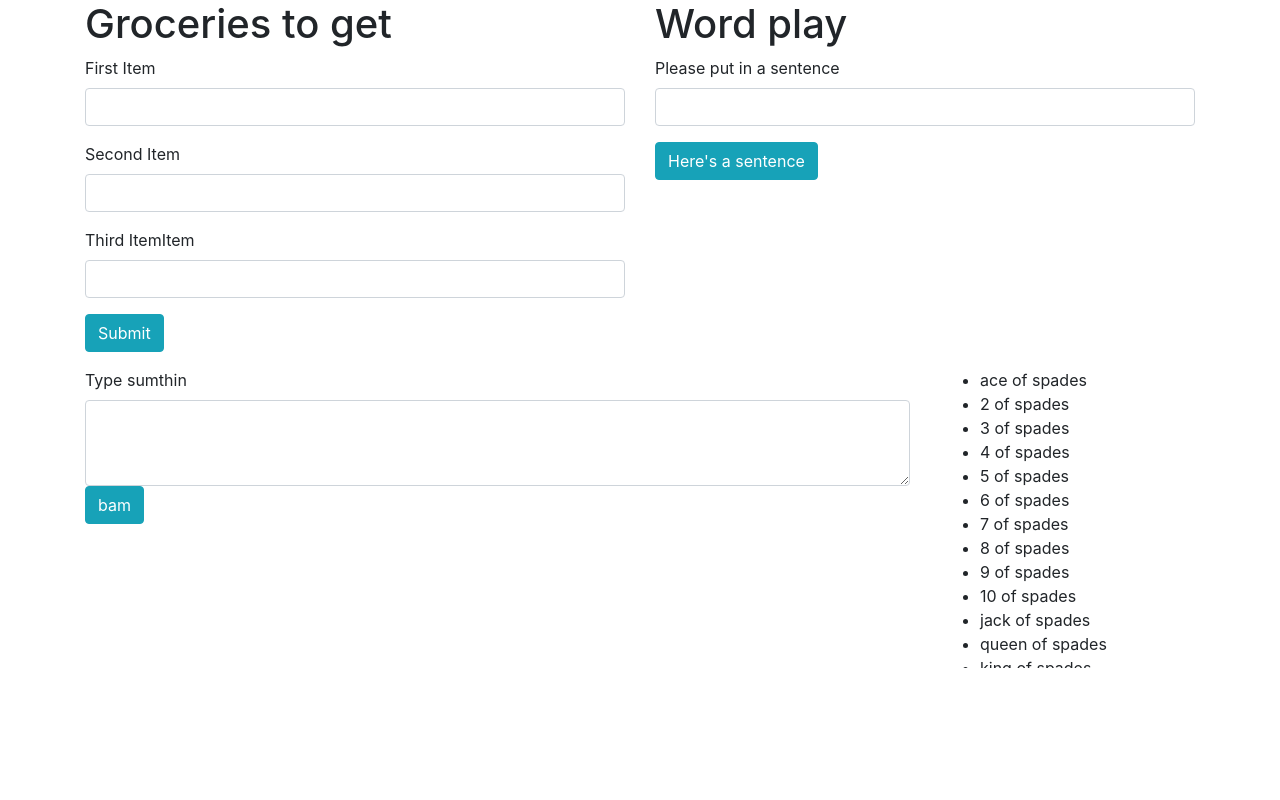
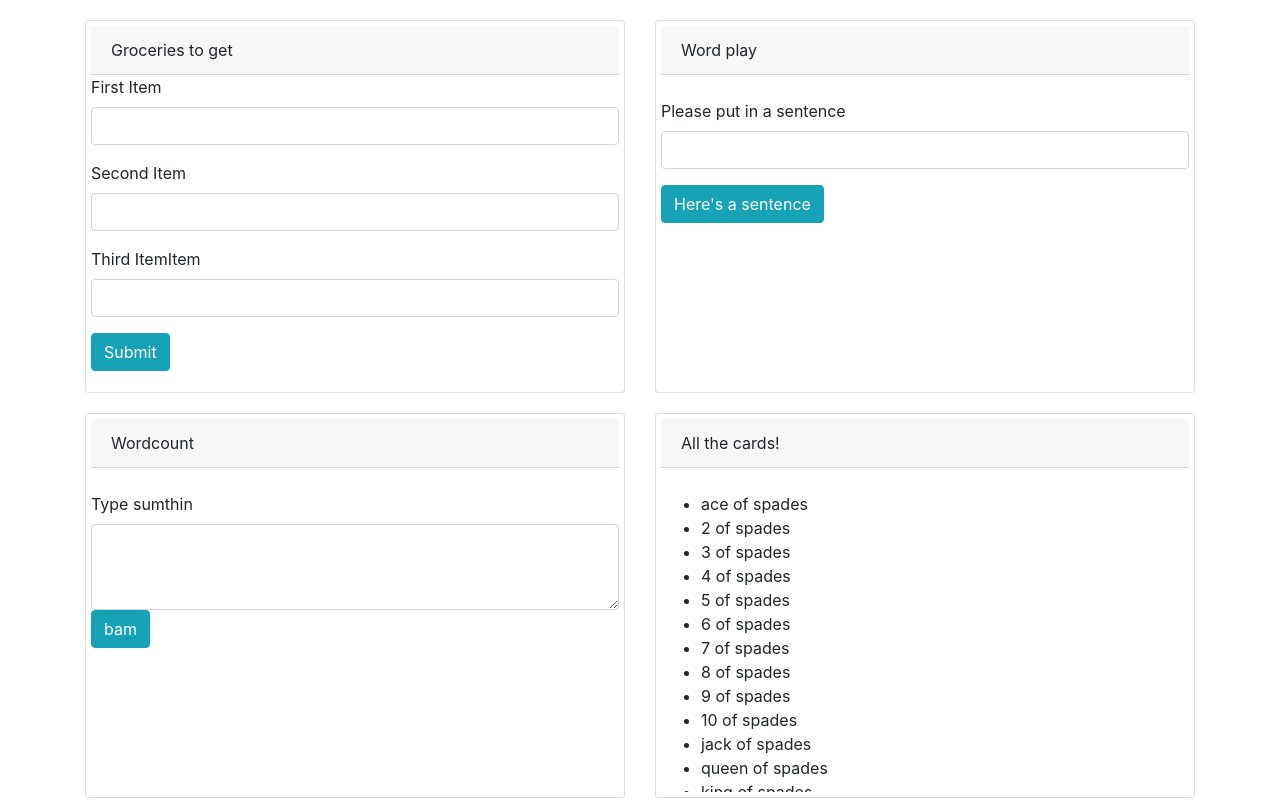
Before and after one commit to scottafraser/loopingarrays, a plain HTML site: page index.html in a window 1280 px wide. Drawn offline with nearby package versions, Linux system fonts and the light colour scheme.

Commit message:
made it pretty

```diff
--- a/css/styles.css
+++ b/css/styles.css
@@ -6,3 +6,8 @@
   height: 300px;
   overflow: scroll;
 }
+
+.card {
+  margin: 20px;
+  padding: 5px;
+}
--- a/index.html
+++ b/index.html
@@ -17,9 +17,9 @@
   </head>
   <body>
     <div class="container">
-      <div class="row">
-        <div class="col">
-          <h1>Groceries to get</h1>
+      <div class="card-deck">
+        <div class="card">
+          <div class="card-header">Groceries to get</div>
 
           <form id="groceryList">
             <div class="form-group">
@@ -48,8 +48,9 @@
 
         </div>
 
-        <div class="col">
-          <h1>Word play</h1>
+        <div class="card">
+          <div class="card-header">Word play</div>
+          <br>
           <form id="wordForm">
             <div class="form-group">
               <label for="userSentence">Please put in a sentence</label>
@@ -60,8 +61,10 @@
           <h1 id="sillySentance"></h1>
       </div>
     </div>
-    <div class="row">
-      <div class="col">
+    <div class="card-deck">
+      <div class="card">
+        <div class="card-header">Wordcount</div>
+        <br>
         <form id="wordCount">
           <label for="comment">Type sumthin</label>
           <textarea class="form-control" id="comment" rows="3"></textarea>
@@ -75,9 +78,13 @@
 
         </div>
       </div>
-      <div class="col-md-3 box">
-        <ul id="cardDeck">
-        </ul>
+      <div class="card">
+        <div class="card-header">All the cards!</div>
+        <br>
+        <div class="box">
+          <ul id="cardDeck">
+          </ul>
+        </div>
       </div>
     </div>
 
--- a/js/scripts.js
+++ b/js/scripts.js
@@ -1,6 +1,15 @@
 
 $(function() {
   $("#groceryList").show();
+
+
+  // var thisThing = ['h1', 'label', 'button', 'input'];
+  //
+  // thisThing.forEach(function(thing) {
+  //   $(thing).click(function() {
+  //     alert("this is a " + thing + " element");
+  //   })
+  // });
 
 
   // grocery js
@@ -80,7 +89,7 @@ $(function() {
 
     comment = ($("#comment").val()).split(" ");
 
-    var count = comment.reduce((hash, word) => {
+    let count = comment.reduce((hash, word) => {
       hash [word] = hash [word] || 0;
       hash [word] ++;
       return hash;
@@ -93,6 +102,8 @@ $(function() {
 
       $('#listCount').append('<li>' + objects[i] + " shows up " + values[i] + " times." + '</li>');
 
+    //https:stackoverflow.com/questions/42334084/counting-occurrences-of-a-word-in-a-string-with-javascript-using-match/42334131#42334131
+
     };
   });
 
```
